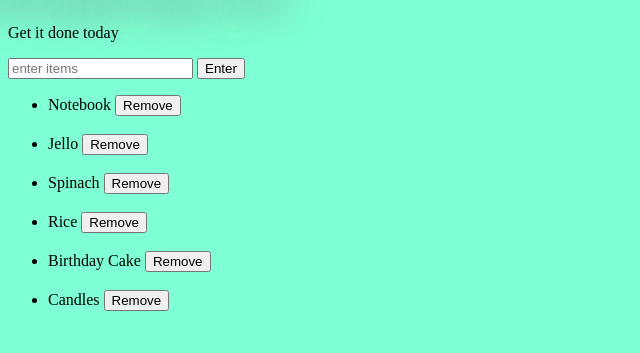
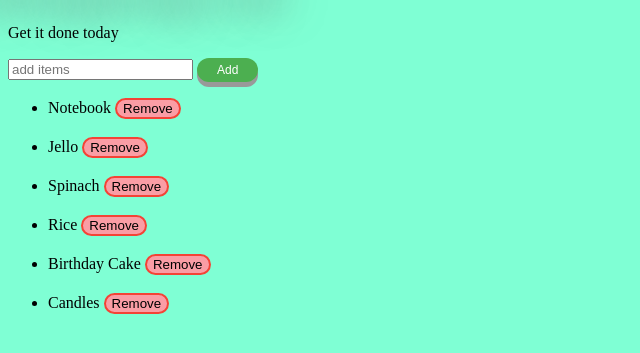
Before and after one commit to kaitanidis/ShoppingListDynamic, a plain HTML site: page index.html in a window 1280 px wide. Shown: the part 75-428 px from the top of the page, without its empty margins (0-640 px from the left). Drawn offline with Linux system fonts and the light colour scheme.

Commit message:
button effect

```diff
--- a/index.html
+++ b/index.html
@@ -7,15 +7,15 @@
 <body>
 	<h1 class="coolTitle">Shopping List</h1>
 	<p id="first">Get it done today</p>
-	<input id="userinput" type="text" placeholder="enter items">
-	<button id="enter">Enter</button>
+	<input id="userinput" type="text" placeholder="add items">
+	<button id="add" class="button">Add</button>
 	<ul>
-		<li>Notebook <button onclick="itemRemoval(this)">Remove</button></li><br>
-		<li>Jello <button onclick="itemRemoval(this)">Remove</button></li><br>
-		<li>Spinach <button onclick="itemRemoval(this)">Remove</button></li><br>
-		<li>Rice <button onclick="itemRemoval(this)">Remove</button></li><br>
-		<li>Birthday Cake <button onclick="itemRemoval(this)">Remove</button></li><br>
-		<li>Candles <button onclick="itemRemoval(this)">Remove</button></li><br>
+		<li>Notebook <button class="buttonRed" onclick="itemRemoval(this)">Remove</button></li><br>
+		<li>Jello <button class="buttonRed" onclick="itemRemoval(this)">Remove</button></li><br>
+		<li>Spinach <button class="buttonRed" onclick="itemRemoval(this)">Remove</button></li><br>
+		<li>Rice <button class="buttonRed" onclick="itemRemoval(this)">Remove</button></li><br>
+		<li>Birthday Cake <button class="buttonRed" onclick="itemRemoval(this)">Remove</button></li><br>
+		<li>Candles <button class="buttonRed" onclick="itemRemoval(this)">Remove</button></li><br>
 	</ul>
 	<script type="text/javascript" src="script.js"></script>
 </body>
--- a/script.js
+++ b/script.js
@@ -1,4 +1,4 @@
-var button = document.getElementById("enter");
+var button = document.getElementById("add");
 var input = document.getElementById("userinput");
 var ul = document.querySelector("ul");
 
@@ -13,6 +13,7 @@ function createListElement() {
 
 	var but = document.createElement("button");
 	but.setAttribute('onclick', 'itemRemoval(this)');
+	but.setAttribute('class', 'buttonRed');
 	but.appendChild(document.createTextNode("Remove"));
 
 	li.appendChild(document.createTextNode(" "));
--- a/style.css
+++ b/style.css
@@ -26,3 +26,38 @@ body {
 .done {
   text-decoration: line-through;
 }
+
+.button {
+  display: inline-block;
+  padding: 5px 20px;
+  font-size: 12px;
+  cursor: pointer;
+  text-align: center;
+  text-decoration: none;
+  outline: none;
+  color: #fff;
+  background-color: #4CAF50;
+  border: none;
+  border-radius: 15px;
+  box-shadow: 0 5px #999;
+}
+
+.button:hover {background-color: #3e8e41}
+
+.button:active {
+  background-color: #3e8e41;
+  box-shadow: 0 3px #666;
+  transform: translateY(1px);
+}
+
+.buttonRed {
+  background-color: rgb(250, 157, 165);
+  color: black;
+  border: 2px solid #f44336;
+  border-radius: 15px;
+}
+
+.buttonRed:hover {
+  background-color: #f44336;
+  color: white;
+}
```
